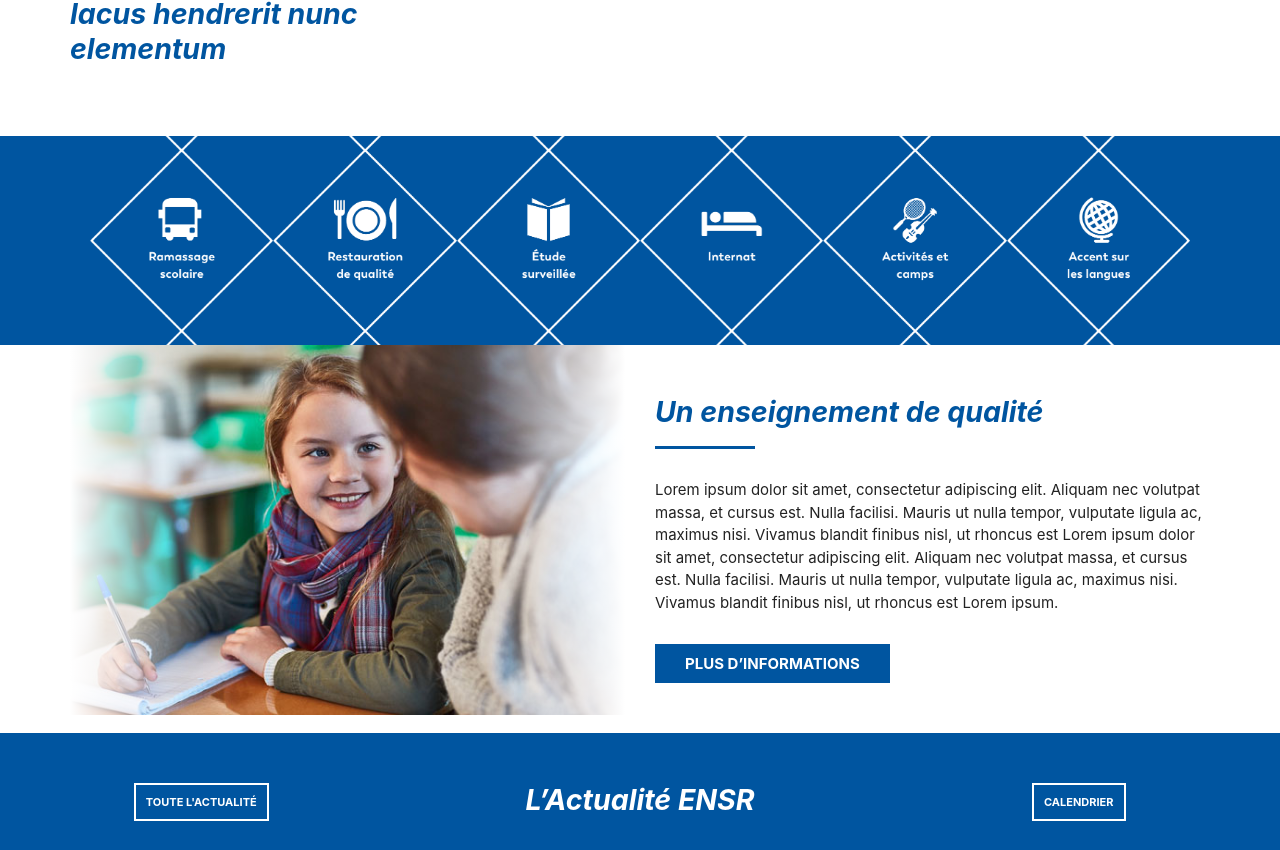
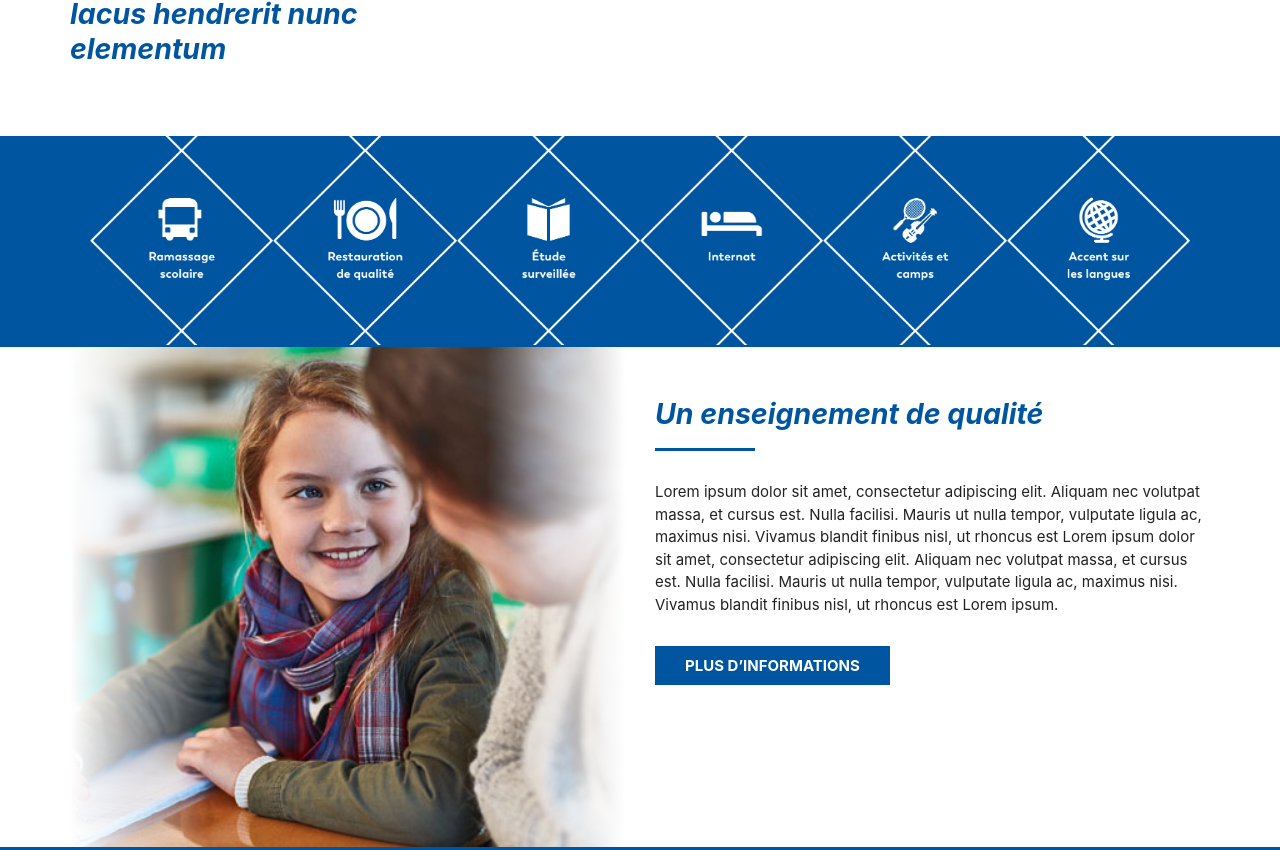
Before and after one commit to chillydesign/ensr_2019_static, a website: page index.html in a window 1280 px wide. Shown: the part 899-1749 px from the top of the page. Drawn offline with Linux system fonts and the light colour scheme.

Commit message:
made white_gradient img a bg image

```diff
--- a/index.html
+++ b/index.html
@@ -119,12 +119,12 @@
         <section class="section section_icons">
             <div class="container">
                 <ul>
-                    <li class="ramassage_scolaire"><a href="#">Ramassage scolaire</a></li>
-                    <li class="restauration_de_qualite"><a href="#">Restauration de qualité</a></li>
-                    <li class="etude_surveillee"><a href="#">Étude surveillée</a></li>
-                    <li class="internat"><a href="#">Internat</a></li>
-                    <li class="activites_et_camps"><a href="#">Activités et camps</a></li>
-                    <li class="accent_surles_langues"><a href="#">Accent sur les langues</a></li>
+                    <li class="ramassage_scolaire"><a href="#"><img src="images/icon_bus.png" /><span>Ramassage scolaire</span></a></li>
+                    <li class="restauration_de_qualite"><a href="#"><img src="images/icon_restauration.png" /><span>Restauration de qualité</span></a></li>
+                    <li class="etude_surveillee"><a href="#"><img src="images/icon_etude.png" /><span>Étude surveillée</span></a></li>
+                    <li class="internat"><a href="#"><img src="images/icon_internat.png" /><span>Internat</span></a></li>
+                    <li class="activites_et_camps"><a href="#"><img src="images/icon_activities.png" /><span>Activités et camps</span></a></li>
+                    <li class="accent_surles_langues"><a href="#"><img src="images/icon_langues.png" /><span>Accent sur les langues</span></a></li>
                 </ul>
             </div>
         </section>
@@ -144,9 +144,9 @@
                     </div>
 
                     <div class="col-sm-6 col-sm-pull-6">
-                        <figure class="white_gradients">
-                            <img src="images/girl_1.jpg" alt="Girl" />
-                        </figure>
+                        <div class="white_gradients">
+                            <div class="white_gradient_img" style="background-image:url(images/girl_1.jpg)"  />
+                        </div>
 
                     </div>
 
@@ -318,9 +318,9 @@
 
 
                     <div class="col-sm-6">
-                        <figure class="white_gradients">
-                            <img src="images/girl_1.jpg" alt="Girl" />
-                        </figure>
+                        <div class="white_gradients">
+                            <div class="white_gradient_img" style="background-image:url(images/girl_1.jpg)"  />
+                        </div>
 
                     </div>
 
--- a/scss/style.scss
+++ b/scss/style.scss
@@ -197,7 +197,7 @@ section.section_icons {
         flex-wrap: wrap;
 
         @media (min-width: $mobile_width) {
-            flex-wrap: nowrap;
+            // flex-wrap: nowrap;
         }
         align-items: center;
         justify-content: center;
@@ -207,28 +207,40 @@ section.section_icons {
             flex: 1 auto;
             width: #{ (100% / 2)};
             max-width: #{ (100% / 2)};
-            margin: 0;
+            margin: 0 0 -2px;
             padding: 0;
 
+            @media (min-width: $small_mobile_width) {
+                width: #{ (100% / 3)};
+                max-width: #{ (100% / 3)};
+            }
+
             @media (min-width: $mobile_width) {
+                width: #{ (100% / 3)};
+                max-width: #{ (100% / 3)};
+            }
+            @media (min-width: $tablet_width) {
                 width: #{ (100% / 6)};
                 max-width: #{ (100% / 6)};
             }
 
+            a {
 
-            a {
-                text-indent: -9990px;
-                background-repeat: no-repeat;
-                background-position: center center;
-                background-size: 100%;
-                text-align: center;
-                color: white;
                 width: 100%;
-                padding: 76px 0;
 
-                @media (min-width: $mobile_width) {
-                    padding: 95px 0;
+
+                span {
+                    display: block;
+                    position: absolute;
+                    height: 0;
+                    text-indent: -9999px;
                 }
+
+                img {
+                    width: 100%;
+                    height: auto;
+                }
+
 
 
                 display: block;
@@ -239,24 +251,6 @@ section.section_icons {
 
             }
 
-            &.ramassage_scolaire {
-                a { background-image: url('../images/icon_bus.png') }
-            }
-            &.restauration_de_qualite {
-                a { background-image: url('../images/icon_restauration.png') }
-            }
-            &.etude_surveillee {
-                a { background-image: url('../images/icon_etude.png') }
-            }
-            &.internat {
-                a { background-image: url('../images/icon_internat.png') }
-            }
-            &.activites_et_camps {
-                a { background-image: url('../images/icon_activities.png') }
-            }
-            &.accent_surles_langues {
-                a { background-image: url('../images/icon_langues.png') }
-            }
 
         }
     }
@@ -431,17 +425,15 @@ section.section_events {
 
 
 
+.white_gradients {
+    position: relative;
+    min-height: 300px;
+    width: 100%;
 
+    @media (min-width: $mobile_width) {
+        min-height: 500px;
+    }
 
-
-
-figure {
-    img {
-        width: 100%;
-        height: auto;
-    }
-    &.white_gradients {
-        position: relative;
 
     &:after, &:before {
         content:'';
@@ -459,6 +451,15 @@ figure {
         right: 0;
         background: linear-gradient(270deg, white, transparentize(white,1));
     }
+
+
+    .white_gradient_img {
+        background: no-repeat center center;
+        background-size: cover;
+        height: 100%;
+        width: 100%;
+        position: absolute;
+        top:0;
+        left: 0;
     }
-
 }
--- a/scss/variables.scss
+++ b/scss/variables.scss
@@ -29,6 +29,7 @@ $light_grey: #f1f1f1;
 
 
 
+$small_mobile_width: 430px;
 $mobile_width: 768px;
 $tablet_width: 992px;
 $browser_width: 1200px;
```
Also changed, not shown: css/style.css. Lines whose indentation alone changed are shown as unchanged.
